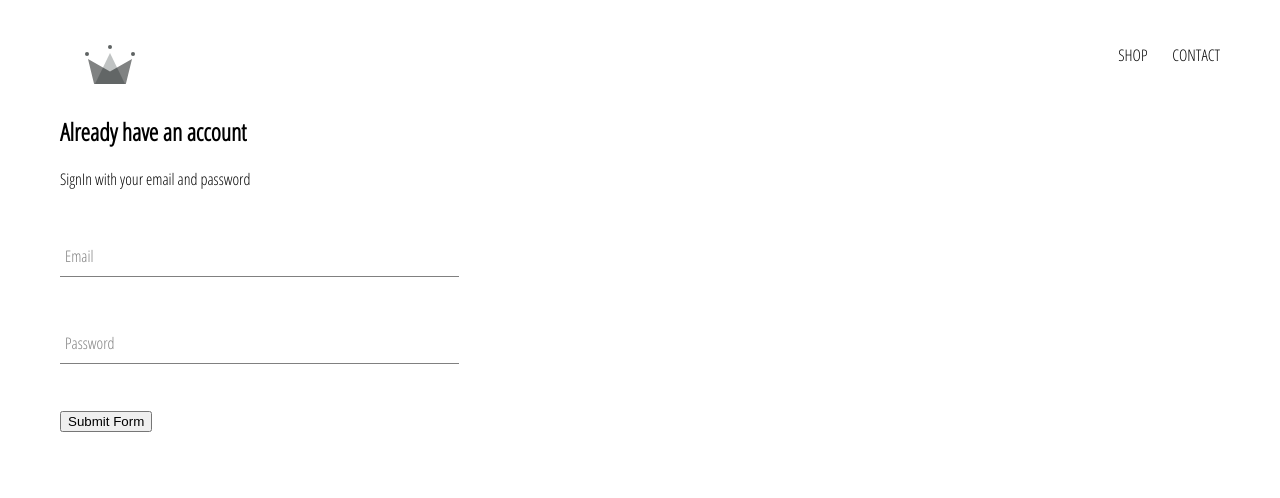
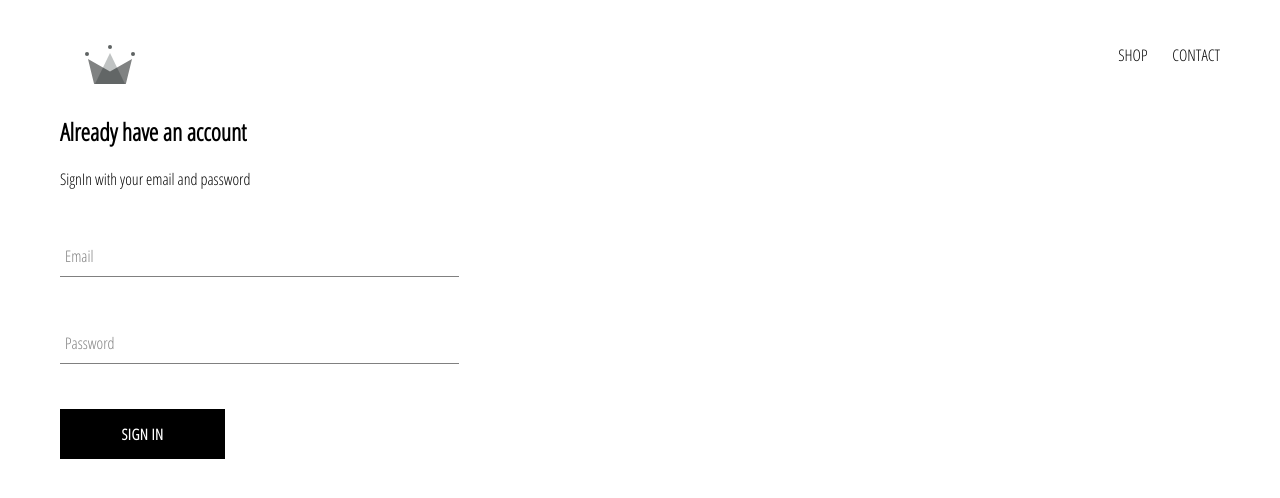
Before and after one commit to vbj187/vixbuy, a React (Create React App) app: page /signin in a window 1280 px wide. Shown: the top 498 px of the page. Built offline with nearby package versions, Linux system fonts and the light colour scheme.

Commit message:
CustomButton added

```diff
--- /dev/null
+++ b/src/components/custom-buttom/CustomButton.jsx
@@ -0,0 +1,10 @@
+import React from 'react';
+import "./styles.scss";
+
+const CustomButton = ({ children, ...otherProps }) => (
+    <button className='custom-button' {...otherProps} >
+        {children}
+    </button>
+);
+
+export default CustomButton;
--- /dev/null
+++ b/src/components/custom-buttom/styles.scss
@@ -0,0 +1,22 @@
+.custom-button {
+    min-width: 165px;
+    width: auto;
+    height: 50px;
+    letter-spacing: 0.5px;
+    line-height: 50px;
+    padding: 0 35px 0 35px;
+    font-size: 15px;
+    background-color: black;
+    color: white;
+    text-transform: uppercase;
+    font-family: 'Open Sans Condensed';
+    font-weight: bolder;
+    border: none;
+    cursor: pointer;
+
+    &:hover {
+      background-color: white;
+      color: black;
+      border: 1px solid black;
+    }
+  }
--- a/src/components/sign-in/SignIn.jsx
+++ b/src/components/sign-in/SignIn.jsx
@@ -1,5 +1,6 @@
 import React, { Component } from 'react';
-import FormInput from "../../components/form-input/FormInput";
+import FormInput from "../form-input/FormInput";
+import CustomButton from "../custom-buttom/CustomButton";
 import "./styles.scss";
 
 class SignIn extends Component {
@@ -48,7 +49,7 @@
                         required />
                 </form>
 
-                <input type='submit' value='Submit Form' />
+                <CustomButton type='submit'>Sign In</CustomButton>
             </div>
         );
     }
```
